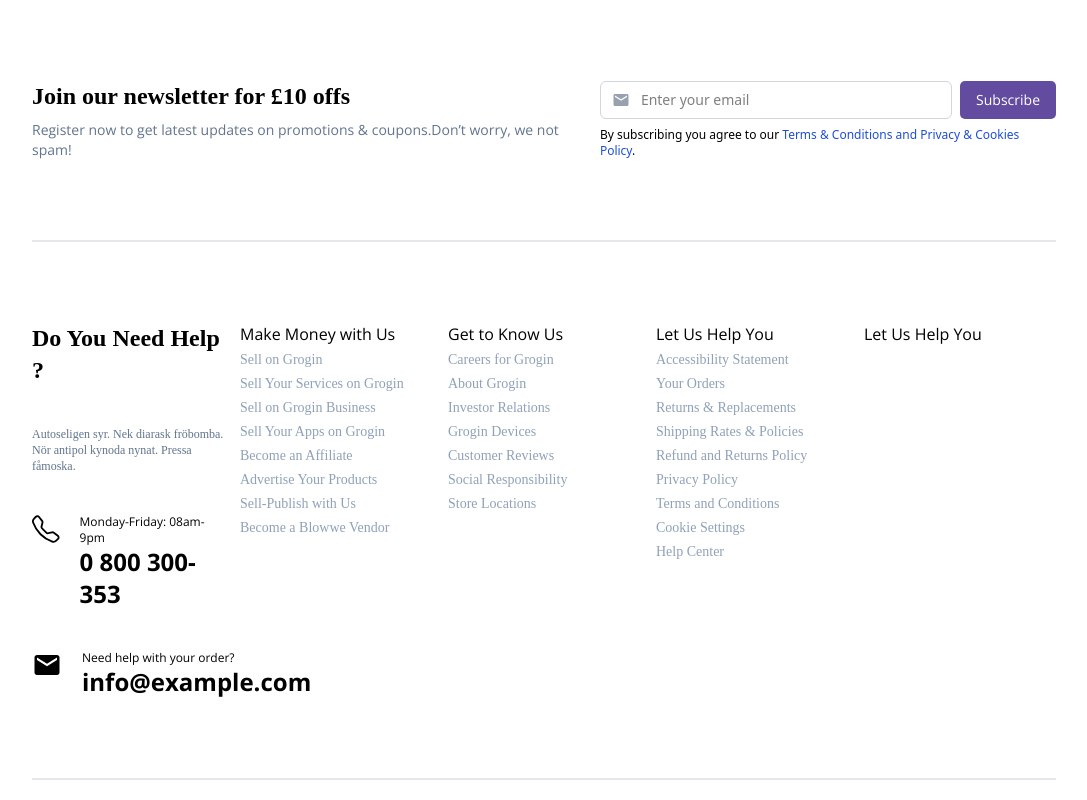
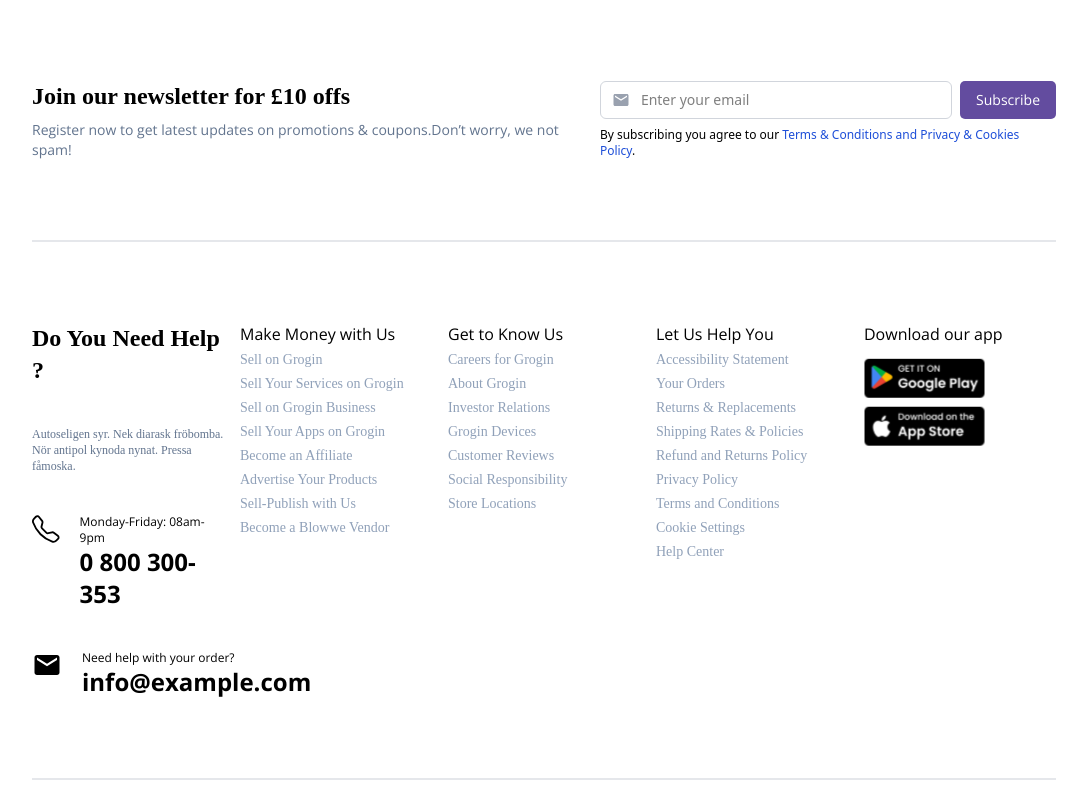
Before and after one commit to abdullahalsazib/jin_store_food_e-com, a React (Vite) app: page / in a window 1280 px wide. Shown: the part 1018-1818 px from the top of the page, without its empty margins (96-1183 px from the left). Built offline with nearby package versions, Linux system fonts and the light colour scheme; a web font is replaced by a local one.

Commit message:
feat: update Main Footer to include app download icons and modify heading

```diff
--- a/src/components/Main_Footer.tsx
+++ b/src/components/Main_Footer.tsx
@@ -1,6 +1,7 @@
 import { BsTelephone } from "react-icons/bs";
 import { MdEmail } from "react-icons/md";
-
+import playstor from "../assets/playstor.svg";
+import appstore from "../assets/appstore.svg";
 const footerLinks = [
   { name: "Sell on Grogin", url: "/sell-on-grogin" },
   { name: "Sell Your Services on Grogin", url: "/sell-services" },
@@ -142,7 +143,11 @@
           </div>
           {/* fot icons to install */}
           <div>
-            <h1>Let Us Help You</h1>
+            <h1>Download our app</h1>
+            <div className=" flex flex-col items-start justify-start gap-2 py-3">
+              <img src={playstor} alt="playstor" />
+              <img src={appstore} alt="appstore" />
+            </div>
           </div>
         </div>
       </div>
```
Also changed, not shown: src/assets/appstore.svg (added), src/assets/playstor.svg (added).
